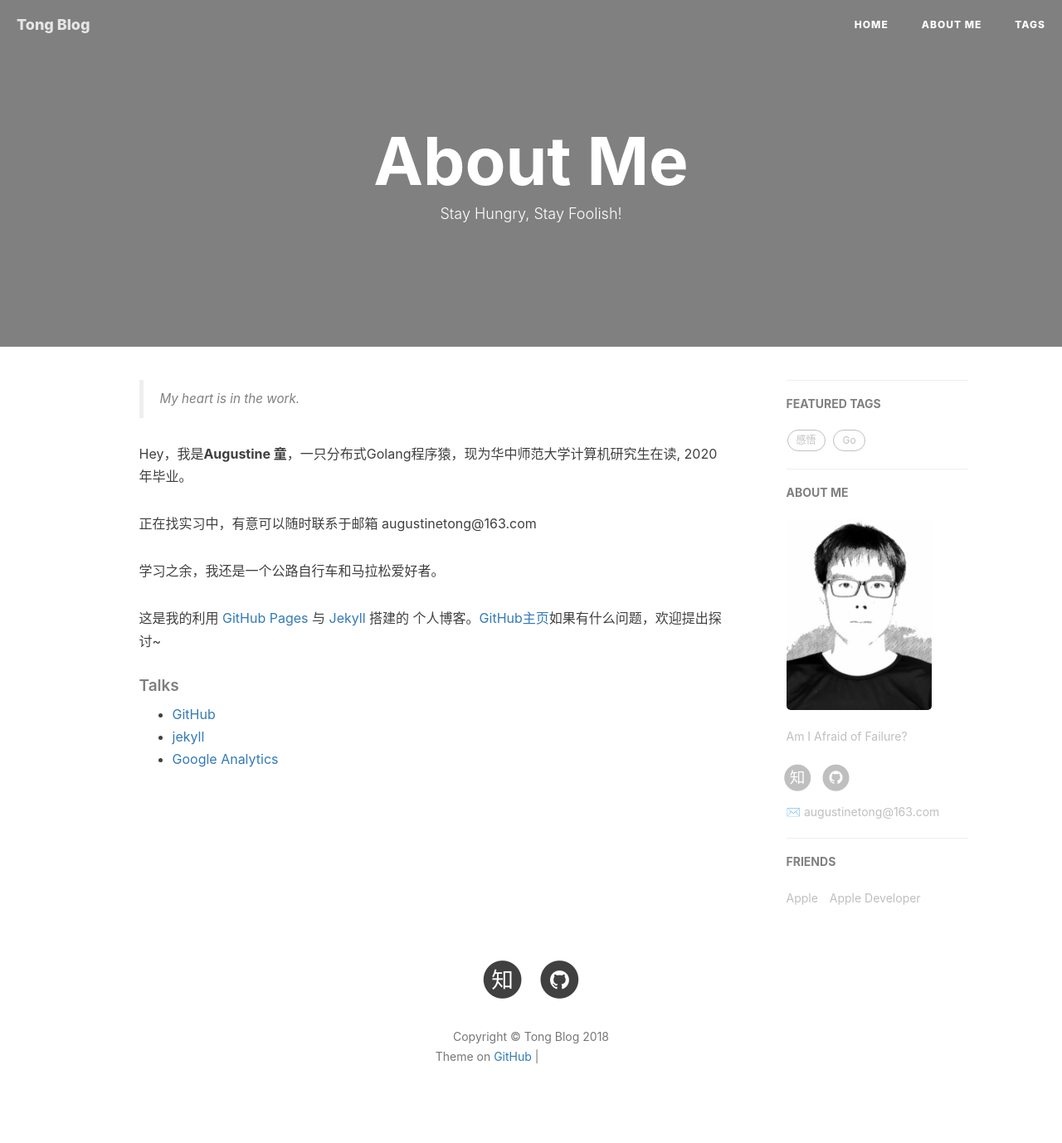
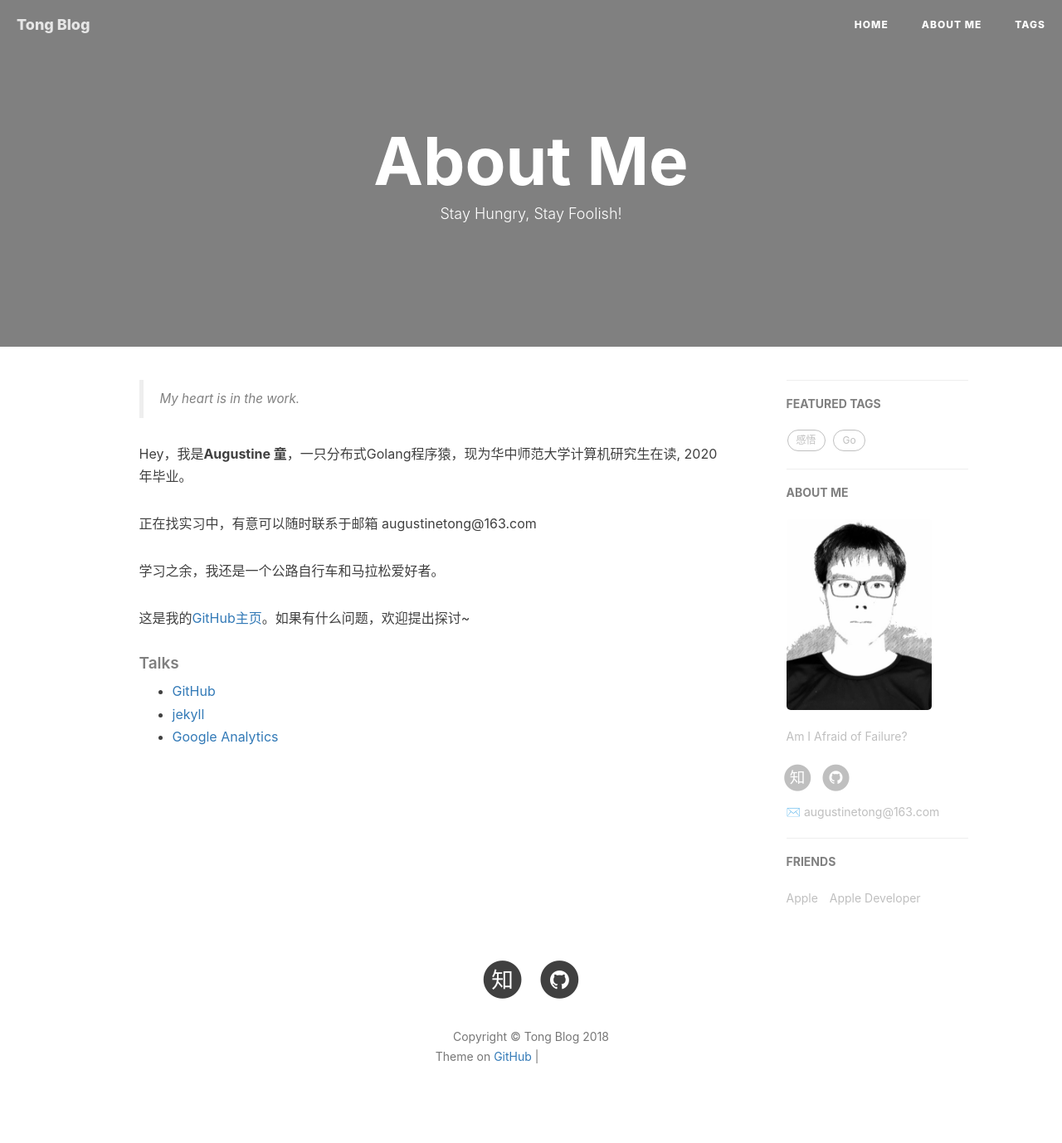
Before and after one commit to AugustineTong/TongBlog, a Jekyll site: the page built from about.html, in a window 1280 px wide. Shown: the whole page at 83% size. Built offline with Jekyll 4.4.1, drawn with Linux system fonts in a browser that asks for light colours; nearby versions of some CDN libraries; comment, search, counter and statistics services are not loaded; grey boxes are pictures that could not be loaded.

Commit message:
Update about.html

```diff
--- a/about.html
+++ b/about.html
@@ -23,7 +23,7 @@ header-img: "universe.jpg"
 
     <p>学习之余，我还是一个公路自行车和马拉松爱好者。</p>
 
-    <p>这是我的利用 <a href="https://pages.github.com/">GitHub Pages</a> 与 <a href="http://jekyll.com.cn/">Jekyll</a> 搭建的 个人博客。<a href="https://github.com/AugustineTong">GitHub主页</a>如果有什么问题，欢迎提出探讨~</p>
+    <p>这是我的<a href="https://github.com/AugustineTong">GitHub主页</a>。如果有什么问题，欢迎提出探讨~</p>
 
     <p></p>
 
```
